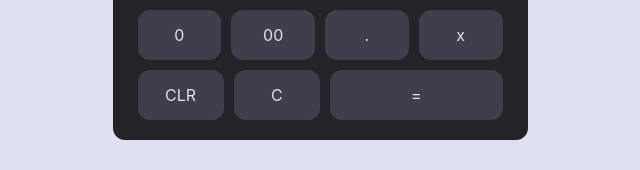
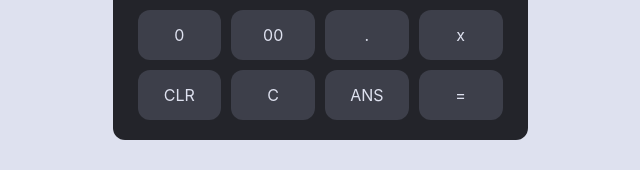
Before and after one commit to h4jj/Calculator-COMP354, a React (Create React App) app in the folder calculator/: page / in a window 1280 px wide. Shown: the part 600-770 px from the top of the page, without its empty margins (320-960 px from the left). Built offline with nearby package versions, Linux system fonts and the light colour scheme.

Commit message:
Added storing of previous value upon pressing equal in answer button

```diff
--- a/calculator/src/App.js
+++ b/calculator/src/App.js
@@ -10,6 +10,7 @@ function App() {
   const [value, setValue] = useState('')
   const [evaluationString, setEvaluationString] = useState('')
   const [operation, setOperation] = useState('')
+  const [answer, setAnswer] = useState('')
 
   const numberPad = ['1', '2', '3', '4', '5', '6', '7', '8', '9']
   const complexFunctionsButtons = ['PWR','ABX', 'ARCCOS', 'SINH', 'LOG','SQRT', 'STD', 'MAD']
@@ -79,7 +80,7 @@ function App() {
             }}
           >
             {complexFunctionsButtons.map((item, index) => (
-              <InputButton setEvaluationString={setEvaluationString} setValue={setValue} operation={operation} setOperation={setOperation} evaluationString={evaluationString} text={item} key={index} />
+              <InputButton setEvaluationString={setEvaluationString} setAnswer={setAnswer} setValue={setValue} operation={operation} setOperation={setOperation} evaluationString={evaluationString} text={item} key={index} />
             ))}
           </div>
           <div className='lower-container'>
@@ -133,14 +134,15 @@ function App() {
             <div
               style={{
                 display: 'grid',
-                gridTemplateColumns: '1fr 1fr 2fr',
+                gridTemplateColumns: '1fr 1fr 1fr 1fr',
                 gridColumn: '1 / 3',
                 columnGap: '10px'
               }}
             >
               <InputButton setEvaluationString={setEvaluationString} setOperation={setOperation} operation={operation} text={"CLR"} />
               <InputButton setEvaluationString={setEvaluationString} evaluationString={evaluationString} setOperation={setOperation} text={"C"} />
-              <InputButton setEvaluationString={setEvaluationString} evaluationString={evaluationString} operation={operation} setOperation={setOperation} text={"="} />
+              <InputButton setEvaluationString={setEvaluationString} evaluationString={evaluationString} operation={operation} answer={answer} text={"ANS"} />
+              <InputButton setEvaluationString={setEvaluationString} evaluationString={evaluationString} operation={operation} setAnswer={setAnswer} setOperation={setOperation} text={"="} />
             </div>
           </div>
       </div>
--- a/calculator/src/components/inputButton/index.jsx
+++ b/calculator/src/components/inputButton/index.jsx
@@ -10,7 +10,9 @@ const InputButton = ({
     setEvaluationString,
     evaluationString,
     setValue,
-    setOperation
+    setOperation,
+    setAnswer,
+    answer
   }) => {
 
   const [number, setNumber] = useState(text)
@@ -34,7 +36,9 @@ const InputButton = ({
     }
     else {
       try {
-        setEvaluationString("" + eval(evaluationString))
+        const result = "" + eval(evaluationString)
+        setAnswer(result)
+        setEvaluationString(result)
       }
       catch (e) {
         toast("Invalid input")
@@ -54,6 +58,7 @@ const InputButton = ({
         if((Number(base) || base === '0') && (Number(exponent) || exponent === '0')) {
           try {
             resultPwr = power(base, exponent)
+            setAnswer(resultPwr)
           }
           catch (e) {
             toast(e)
@@ -74,6 +79,7 @@ const InputButton = ({
         if((Number(baseOne) || baseOne === '0') && (Number(baseTwo) || baseTwo === '0') && (Number(exponentOne) || exponentOne === '0')) {
           try {
             resultAbx = abx(baseOne, baseTwo, exponentOne)
+            setAnswer(resultAbx)
           }
           catch (e) {
             toast(e)
@@ -92,6 +98,7 @@ const InputButton = ({
         if(Number(inputNumber)) {
           try {
             resultSinh = sinh(Number(inputNumber))
+            setAnswer(resultSinh)
           }
           catch(e) {
             toast(e)
@@ -110,6 +117,7 @@ const InputButton = ({
         if(Number(inputNumberArc)) {
           try {
             resultArc = arccos(Number(inputNumberArc))
+            setAnswer(resultArc)
           }
           catch (e) {
             toast(e)
@@ -131,6 +139,7 @@ const InputButton = ({
           if(logNumber === '0' || Number(logNumber)) {
             try {
               resultLog = log(logBase, logNumber)
+              setAnswer(resultLog)
             }
             catch(e) {
               toast(e)
@@ -152,6 +161,7 @@ const InputButton = ({
 
           try {
             resultStd = std(stdNumberArray)
+            setAnswer(resultStd)
           }
           catch(e) {
             toast(e)
@@ -175,6 +185,7 @@ const InputButton = ({
 
           try {
             resultMad = mad(madNumberArray)
+            setAnswer(resultMad)
           }
           catch(e) {
             toast(e)
@@ -195,6 +206,7 @@ const InputButton = ({
         if(Number(sqrtInput)) {
           try {
             resultSqrt = sqrt(Number(sqrtInput))
+            setAnswer(resultSqrt)
           }
           catch(e) {
             toast(e)
@@ -210,6 +222,11 @@ const InputButton = ({
   }
 
   const performComplexOperation = () => {
+
+    if(text === 'ANS') {
+      text = answer
+    }
+
     switch(operation) {
       case "PWR":
         let largePlaceholder = document.getElementById('pwr-large')
@@ -417,6 +434,7 @@ const InputButton = ({
 
 
   const performOperation = () => {
+
     if(text === "CLR") {
       clearInput()
     }
@@ -457,7 +475,7 @@ const InputButton = ({
       performComplexOperation()
     }
     else {
-      setEvaluationString(prev => prev + text)
+      setEvaluationString(prev => prev + `${text === 'ANS' ? answer : text}`)
     }
   }
 
```
